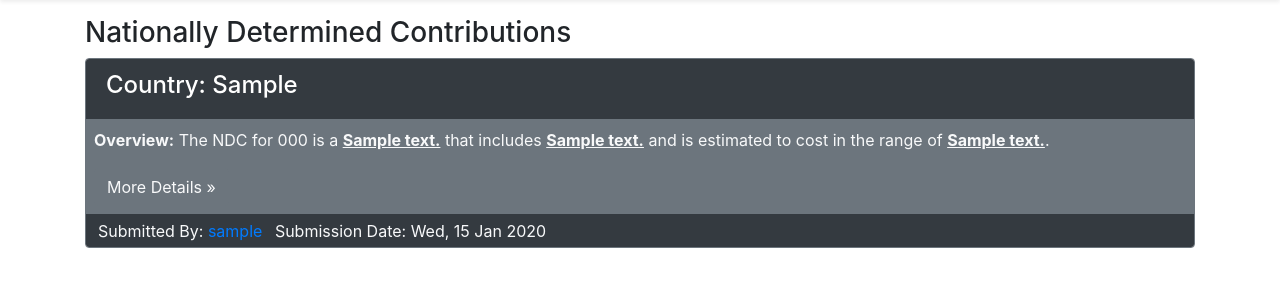
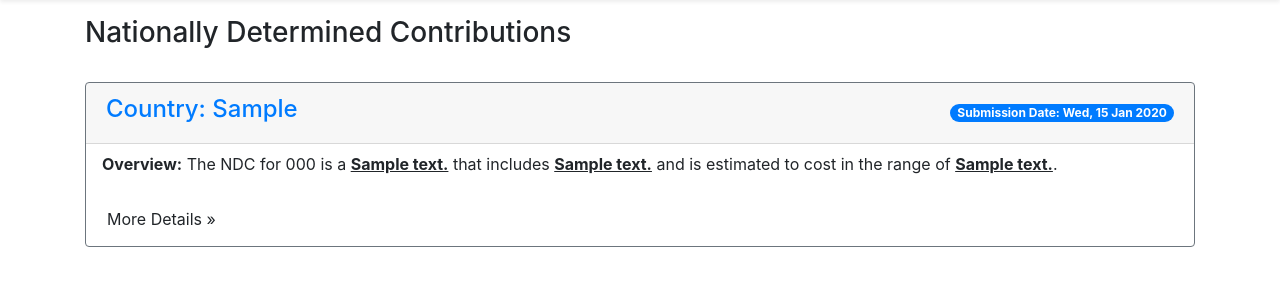
Before and after one commit to mjohnson518/ndc-api, a Django app: page /NDCs/ in a window 1280 px wide. Shown: the part 73-373 px from the top of the page. Run offline with Django 3.2, Linux system fonts and the light colour scheme; tables that the repository leaves empty hold one stand-in row (values such as "Sample post"); parts of the project's set-up code (start-up, migrations or seed data) failed here and were passed over; some libraries are stand-ins or nearby versions.

Commit message:
list view update

```diff
--- a/templates/pages/NDC_list.html
+++ b/templates/pages/NDC_list.html
@@ -6,30 +6,23 @@
 
 {% for ndc in ndc_list %}
 
-<div class="card post border border-secondary  mb-4">
+<br>
+<div class="card border border-secondary mb-3">
 
-  <div class="card-header border-bottom border-secondary bg-dark text-white">
-      <h4>Country: {{ ndc.country }}</h4>
+  <div class="card-header">
+    <a class="card-link d-flex justify-content-between align-items-center" data-toggle="collapse" href="#collapseOne">
+      <h4>Country: {{ ndc.country }}</h4> <span class="badge badge-primary badge-pill align-items-end">Submission Date: {{ ndc.Submission_date|date:'D, d M Y'}}</span>
+    </a>
   </div>
-
-    <div class="card-text bg-secondary pt-2 text-light">
-
-        <p class= "pl-2"><strong>Overview:</strong> The NDC for {{ ndc.country_code }} is a <strong><u>{{ndc.type_of_target_details}}</u></strong>  that includes <strong><u>{{ndc.quantified_adaptation_targets_details}}</u></strong> and is estimated to cost in the range of <strong><u>{{ndc.costs_of_ccm_details}}</u></strong>.</p>
-
-    </div>
-
-    <div class="card-text bg-secondary pl-2 pb-2 text-light">
-      <a class="more-link btn btn-dark border border-secondary bg-secondary text-light" href="{{ ndc.get_absolute_url }}">More Details »</a>
-    </div>
-
-  <div class=" card-footer footer-dark border-top border-dark bg-dark p-1">
-
-    <a class="text-light pl-2"> Submitted By: <a class='text-primary'>{{ ndc.author }}</a></a>
-    <a class="text-light pl-2"> Submission Date: {{ ndc.Submission_date|date:'D, d M Y'}}</a>
-
-
+  <div class='card-text pl-2 p-2'>
+    <p class= "pl-2"><strong>Overview:</strong> The NDC for {{ ndc.country_code }} is a <strong><u>{{ndc.type_of_target_details}}</u></strong>  that includes <strong><u>{{ndc.quantified_adaptation_targets_details}}</u></strong> and is estimated to cost in the range of <strong><u>{{ndc.costs_of_ccm_details}}</u></strong>.</p>
+  </div>
+  <div class='card-text pl-2 pb-2'>
+    <a class="more-link btn" href="{{ ndc.get_absolute_url }}">More Details »</a>
   </div>
 
 </div>
+
+
 {% endfor %}
 {% endblock content %}
```
